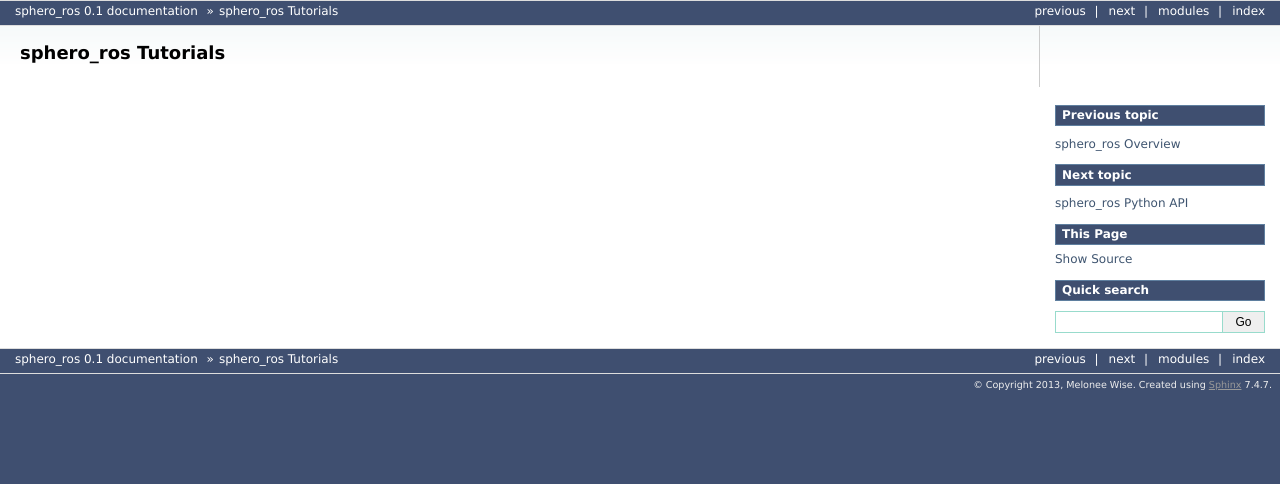
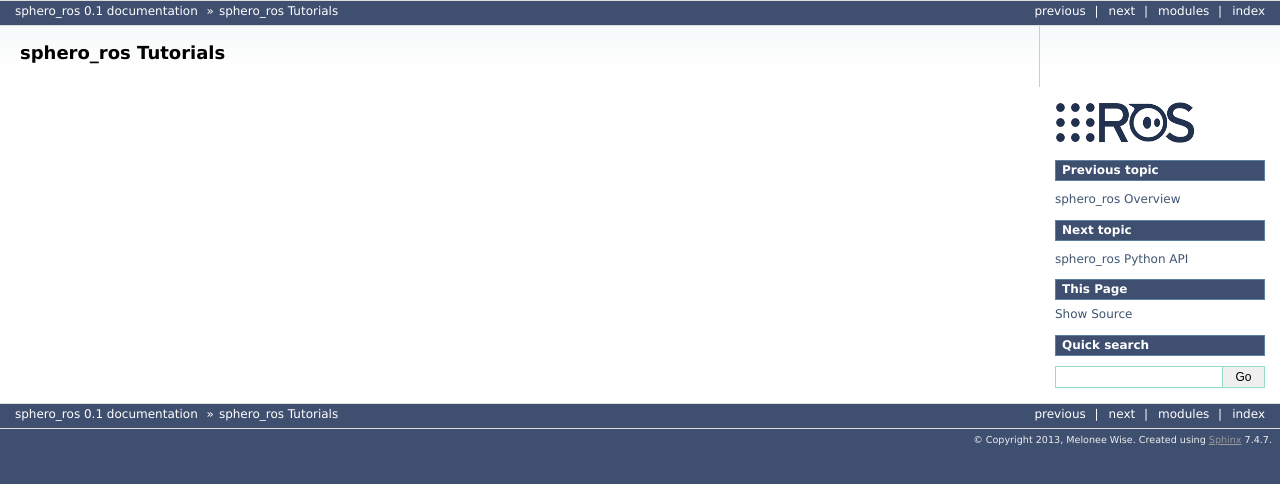
Before and after one commit to mmwise/sphero_ros, a Sphinx documentation site: the page built from docs/tutorials.rst, in a window 1280 px wide. Shown: the top 484 px of the page. Built offline with Sphinx 7.4.7, drawn with Linux system fonts in a browser that asks for light colours; formulas are drawn with MathJax 3.

Commit message:
adding logo

```diff
--- a/docs/conf.py
+++ b/docs/conf.py
@@ -94,7 +94,7 @@ pygments_style = 'sphinx'
 # a list of builtin themes.
 html_theme_path = ['_theme']
 html_theme = 'theme'
-
+html_logo = 'sphero_ros.png'
 
 # Theme options are theme-specific and customize the look and feel of a theme
 # further.  For a list of options available for each theme, see the
```
Also changed, not shown: docs/sphero_ros.png (added).
